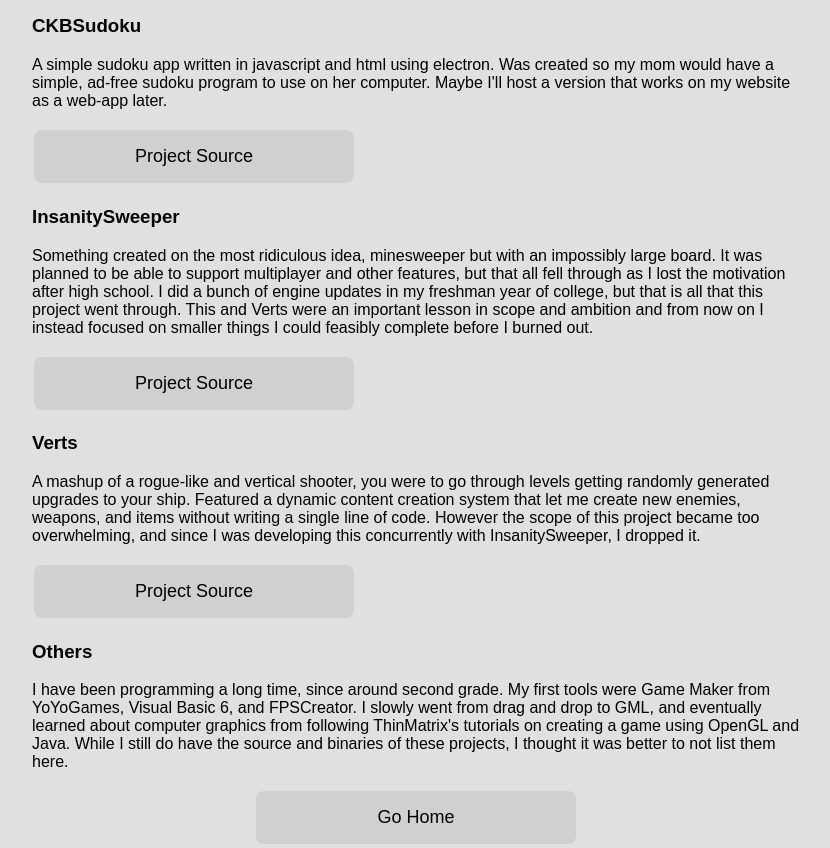
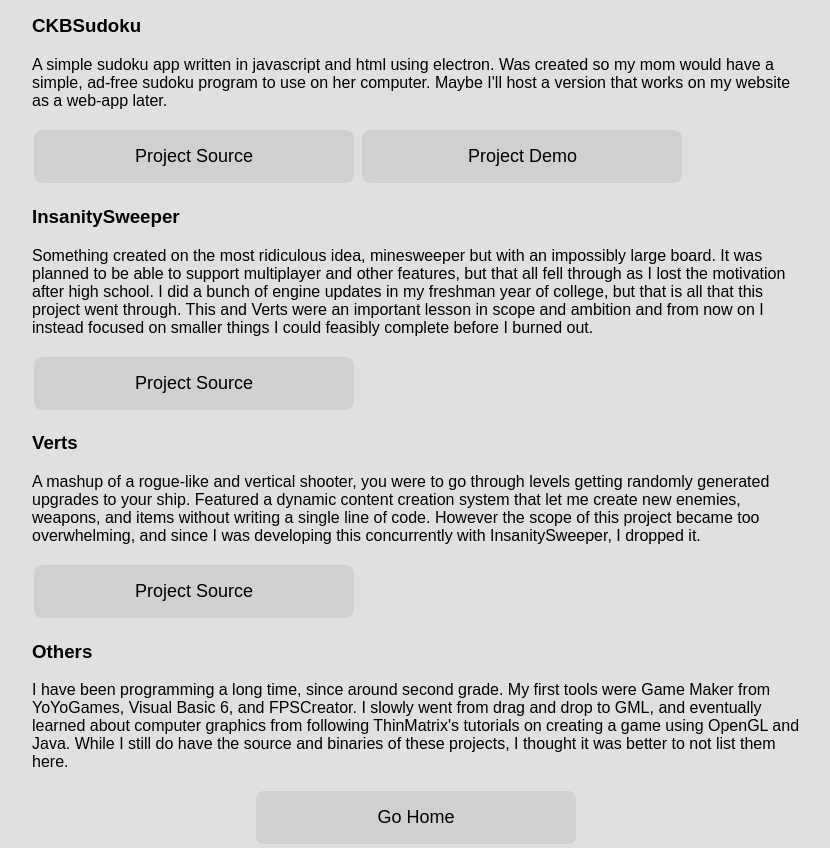
Before and after one commit to Coppyhop/coppyhop-com, a plain HTML site: page projects.html in a window 1280 px wide. Shown: the part 881-1729 px from the top of the page, without its empty margins (224-1054 px from the left). Drawn offline with Linux system fonts and the light colour scheme.

Commit message:
added ckbsudoku to the 'folio

```diff
--- a/projects.html
+++ b/projects.html
@@ -32,7 +32,7 @@
 		<div class="project">
 			<h3>CKBSudoku</h3>
 			<p>A simple sudoku app written in javascript and html using electron. Was created so my mom would have a simple, ad-free sudoku program to use on her computer. Maybe I'll host a version that works on my website as a web-app later.</p>
-			<a href="https://github.com/Coppyhop/ckbsudoku">Project Source</a>
+			<a href="https://github.com/Coppyhop/ckbsudoku">Project Source</a> <a href="ckbs">Project Demo</a>
 		</div>
 		<div class="project">
 			<h3>InsanitySweeper</h3>
```
Also changed, not shown: todo.txt.
